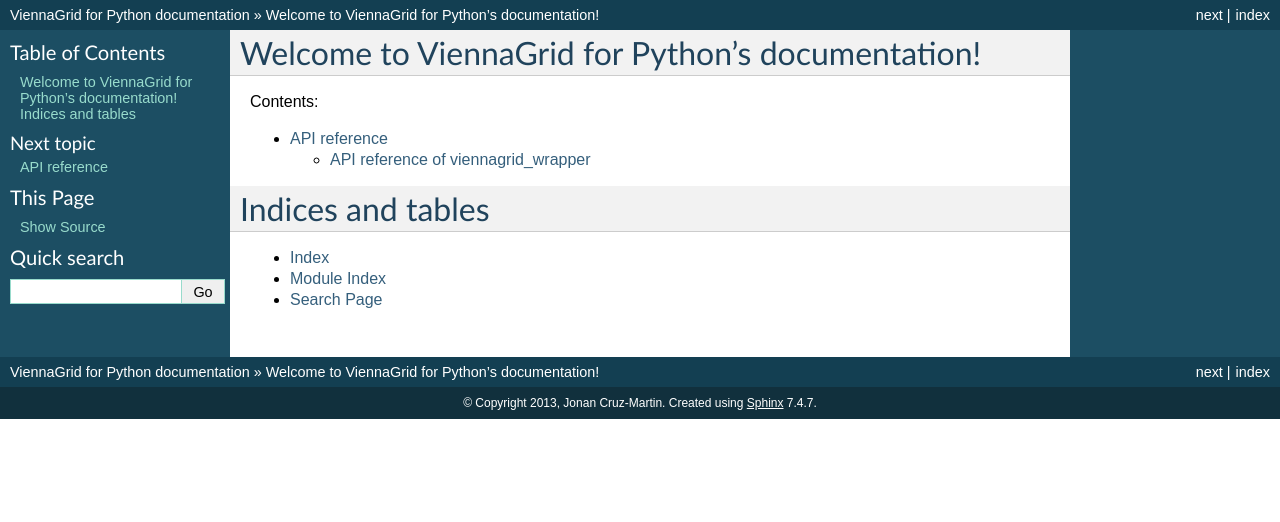
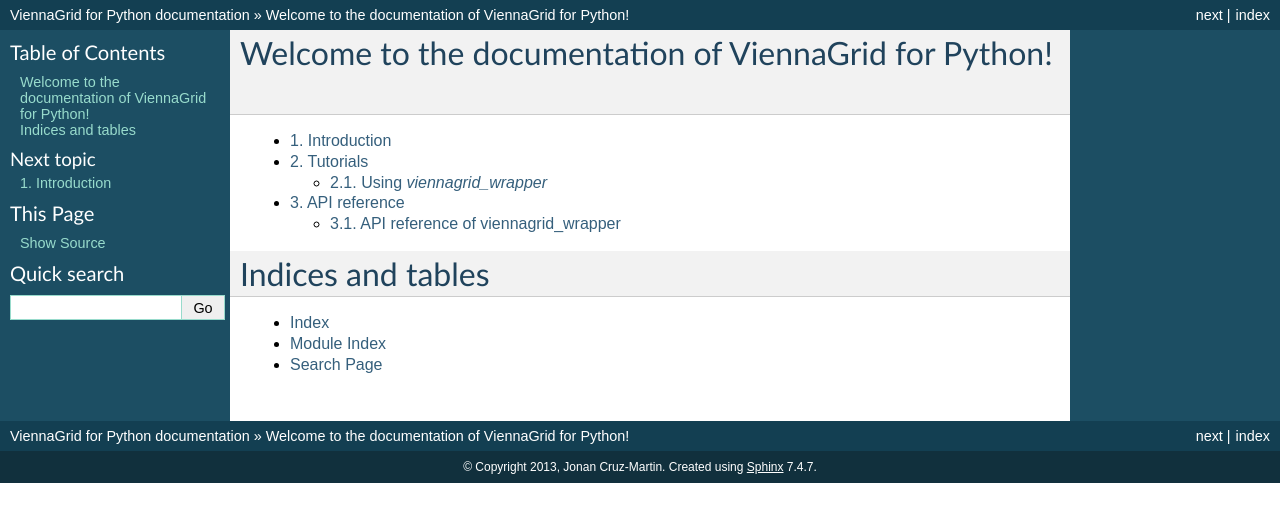
Before and after one commit to genba/viennagrid-python, a Sphinx documentation site: the page built from doc/source/index.rst, in a window 1280 px wide. Shown: the top 522 px of the page. Built offline with Sphinx 7.4.7, drawn with Linux system fonts in a browser that asks for light colours; formulas are drawn with MathJax 3; the version number could not be read and is left out; some of the changed lines change nothing that is shown.

Commit message:
Add introduction and tutorial for 'viennagrid_wrapper'.

```diff
--- a/doc/source/index.rst
+++ b/doc/source/index.rst
@@ -3,14 +3,15 @@
    You can adapt this file completely to your liking, but it should at least
    contain the root `toctree` directive.
 
-Welcome to ViennaGrid for Python's documentation!
-=================================================
-
-Contents:
+Welcome to the documentation of ViennaGrid for Python!
+======================================================
 
 .. toctree::
    :maxdepth: 2
+   :numbered:
 
+   intro
+   tutorial
    apiref
 
 Indices and tables
--- /dev/null
+++ b/doc/source/intro.rst
@@ -0,0 +1,17 @@
+Introduction
+============
+
+*ViennaGrid for Python* is a set of Python modules that make the functionality of `ViennaGrid <http://viennagrid.sourceforge.net/>`_ accessible to Python programmers.
+
+As ViennaGrid's website explains, *ViennaGrid is a C++ library designed for the handling of structured and unstructured meshes in arbitrary spatial dimensions using different coordinate systems*. However, the Python interface has some limitations regarding the supported spatial dimensions: you can no longer handle meshes in arbitrary dimensions; instead, it is limited to 2D and 3D meshes, but this should suffice for the vast majority of applications.
+
+In short, *ViennaGrid for Python* enables you to define and work with 2D and 3D meshes based on triangles, quadrilaterals, tetrahedrals and hexahedrals using cartesian, polar, cylindrical or spherical coordinates.
+
+*ViennaGrid for Python* consists of two Python modules:
+
+1. `viennagrid_wrapper`
+2. `viennagrid`
+
+`viennagrid_wrapper` is the low-level module that wraps ViennaGrid's C++ classes and functions to Python. On the other hand, `viennagrid` is a higher-level module that provides a more Pythonic interface to ViennaGrid, and which is actually relies on `viennagrid_wrapper` to provide its functionality.
+
+In general, you will want to use `viennagrid` instead of `viennagrid_wrapper`. However, there may be some circumstances under which you may prefer to use `viennagrid_wrapper` directly. We will look into this with further detail in the :doc:`tutorial`.
--- /dev/null
+++ b/doc/source/tutorial.rst
@@ -0,0 +1,7 @@
+Tutorials
+=========
+
+.. toctree::
+   :maxdepth: 2
+
+   tutorial/viennagrid_wrapper
--- /dev/null
+++ b/doc/source/tutorial/viennagrid_wrapper.rst
@@ -0,0 +1,176 @@
+Using `viennagrid_wrapper`
+==========================
+
+A mesh in ViennaGrid is composed of **cells** which, in turn, are defined by their **vertices**. All of the objects that conform the mesh are stored in a container called **domain**. In addition, a domain may be subdivided in **segments**.
+
+When a domain is defined, all the points that will act as vertices of any cells must be added to the domain. Then segments can be created within the domain to subdivide it, and cells can be created within the segments from the vertices that already belong to the domain.
+
+Choosing the appropriate type of domain
+---------------------------------------
+
+When using `viennagrid_wrapper`, as opposed to `viennagrid`, you must take into account what type of points and domains you are using. *ViennaGrid for Python* supports the following point types:
+
+* cartesian 2D and 3D
+* cylindrical (3-dimensional)
+* polar (2-dimensional)
+* spherical (3-dimensional)
+
+all of them using double precision.
+
+In addition, the type of cells (and, thus, of domains and segments) can consist in the combination of any of the point types with any of the following topological elements:
+
+* triangles
+* quadrilaterals
+* tetrahedra
+* hexahedra
+
+Hence, you will have to choose what type of points and domains you are going to use depending of your application. In the :doc:`../apiref/viennagrid_wrapper`, you can consult more information on the classes available, but for the sake of the tutorial, please note that you have the following point types available:
+
+* :py:class:`~viennagrid_wrapper.PointCartesian2D` for creating cartesian 2D points
+* :py:class:`~viennagrid_wrapper.PointCartesian3D` for creating cartesian 3D points
+* :py:class:`~viennagrid_wrapper.PointCylindrical3D` for creating cylindrical points
+* :py:class:`~viennagrid_wrapper.PointPolar2D` for creating polar points
+* :py:class:`~viennagrid_wrapper.PointSpherical3D` for creating spherical points
+
+and as many classes for domains, segments and cells as combinations are of the types of cell (triangle, quadrilateral, tetrahedron and hexahedron) with the different types of point. For example, for a triangular mesh, you have the following domain classes:
+
+* :py:class:`~viennagrid_wrapper.TriangularCartesian2D_Domain` for creating triangular domains of cartesian 2D points
+* :py:class:`~viennagrid_wrapper.TriangularCartesian3D_Domain` for creating triangular domains of cartesian 3D points
+* :py:class:`~viennagrid_wrapper.TriangularCylindrical3D_Domain` for creating triangular domains of cylindrical points
+* :py:class:`~viennagrid_wrapper.TriangularPolar2D_Domain` for creating triangular domains of polar points
+* :py:class:`~viennagrid_wrapper.TriangularSpherical3D_Domain` for creating triangular domains of spherical points
+
+Defining a domain
+-----------------
+
+For our example, we will consider the domain presented in chapter 4 of `ViennaGrid's PDF manual <http://viennagrid.sourceforge.net/viennagrid-manual-current.pdf>`_:
+
+This domain is a triangular domain in the cartesian 2D space which contains 5 vertices and 2 segments, whereas each segment has two cells.
+
+We thus start by defining a triangular domain of cartesian 2D points: ::
+
+    from viennagrid_wrapper import TriangularCartesian2D_Domain as Domain
+    d = Domain()
+
+Adding vertices to a domain
+---------------------------
+
+The next step would be to add to the domain the vertices that fill form our cells. To see what vertices belong to the domain, you can use the read-only attribute :py:attr:`~viennagrid_wrapper.TriangularCartesian2D_Domain.vertices`: ::
+
+    >>> d.vertices
+    []
+
+If you run this code, you will get an empty list, as you have seen in the interpreter output above, because we haven't added any vertices to the domain yet.
+
+To add vertices, we need to import the appropriate type of point (in our case: :py:class:`~viennagrid_wrapper.PointCartesian2D`) and use the method :py:meth:`~viennagrid_wrapper.TriangularCartesian2D_Domain.add_vertex`, which accepts as its only parameter the point you want to add as a vertex.
+
+Let's add to the domain all the vertices that we need to define our cells! ::
+
+    from viennagrid_wrapper import PointCartesian2D as Point
+    d.add_vertex(Point(0, 0)) # Vertex with ID #0
+    d.add_vertex(Point(1, 0)) # Vertex with ID #1
+    d.add_vertex(Point(2, 0)) # Vertex with ID #2
+    d.add_vertex(Point(2, 1)) # Vertex with ID #3
+    d.add_vertex(Point(1, 1)) # Vertex with ID #4
+    d.add_vertex(Point(0, 1)) # Vertex with ID #5
+
+When you add a vertex to the domain, the vertex gets a unique ID which corresponds to its index in the list of vertices of the domain, as the comments on the right side indicate.
+
+Now that we've added vertices to our domain, we will get a non-empty list whenever we use read the attribute :py:attr:`~viennagrid_wrapper.TriangularCartesian2D_Domain.vertices`. If you've followed the tutorial so far, you will get an output similar to this one (although the memory addresses of the object may be different in your case): ::
+
+    >>> d.vertices
+     [<viennagrid_wrapper.PointCartesian2D object at 0x7f15f8362c80>,
+      <viennagrid_wrapper.PointCartesian2D object at 0x7f15f8362cf8>,
+      <viennagrid_wrapper.PointCartesian2D object at 0x7f15f8362d70>,
+      <viennagrid_wrapper.PointCartesian2D object at 0x7f15f8362de8>,
+      <viennagrid_wrapper.PointCartesian2D object at 0x7f15f8362e60>,
+      <viennagrid_wrapper.PointCartesian2D object at 0x7f15f8362ed8>]
+
+Just for fun, you can attempt to get information on any of the vertices. For example, you could try to get the coordinates of the fourth vertex by doing this:
+
+    >>> v = d.vertices[3]
+    >>> v.coords
+    [2.0, 1.0]
+
+Creating segments within a domain
+---------------------------------
+
+Now that we have a domain and vertices in it, we proceed to creating segments to which we can add the cells. Similar to what we did before with the vertices of the domain, we can get a list of the segments of the domain by using the attribute :py:attr:`~viennagrid_wrapper.TriangularCartesian2D_Domain.segments`: ::
+
+    >>> d.segments
+    []
+
+Like before, this will return an empty list, since we haven't created any segments in the domain yet.
+
+To create addittional segments in a domain, we use the method :py:meth:`~viennagrid_wrapper.TriangularCartesian2D_Domain.create_segments` and pass the amount of segments to create as argument: ::
+
+    d.create_segments(2)
+
+This method will always create as many additional segments as you specify, and you can always call it as many times as you want to create new segments.
+
+Now there should be two segments in our domain, which we can check by reading the attribute :py:attr:`~viennagrid_wrapper.TriangularCartesian2D_Domain.segments` again: ::
+
+    >>> d.segments
+    [<viennagrid_wrapper.TriangularCartesian2D_Segment object at 0x258cfc0>,
+     <viennagrid_wrapper.TriangularCartesian2D_Segment object at 0x258d880>]
+
+Creating cells within a segment
+-------------------------------
+
+To finish with domain setup, the only remaining step is to create cells from the vertices we've added and store the newly created cells in a segment within the domain. For that purpose, we use the method :py:attr:`~viennagrid_wrapper.TriangularCartesian2D_Segment.create_cell`, passing as parameters the vertices that form the cell in the appropriate order: ::
+
+    s0 = d.segments[0]
+    s0.create_cell(d.vertices[0], d.vertices[1], d.vertices[5]) # Cell with vertices 0-1-5
+    s0.create_cell(d.vertices[1], d.vertices[4], d.vertices[5]) # Cell with vertices 1-4-5
+
+.. note::
+
+    Please, note that you have to pass the vertices from the domain! It will not work if you pass points different than those in the domain!
+
+    For example, doing it this way, it wouldn't work: ::
+
+        v1 = Point(0, 0)
+        v2 = Point(1, 0)
+        v3 = Point(0, 1)
+        s0.create_cell(v1, v2, v3)
+
+    even though added the points to the domain with :py:meth:`~viennagrid_wrapper.TriangularCartesian2D_Domain.add_vertex` before creating the cell, like this: ::
+
+        v1 = Point(0, 0)
+        v2 = Point(1, 0)
+        v3 = Point(0, 1)
+
+        d.add_vertex(v1)
+        d.add_vertex(v2)
+        d.add_vertex(v3)
+
+        s0.create_cell(v1, v2, v3)
+
+    However, this would work finely: ::
+
+        v1 = d.vertices[0]
+        v2 = d.vertices[1]
+        v3 = d.vertices[5]
+        s0.create_cell(v1, v2, v3)
+
+Thanks to :py:attr:`~viennagrid_wrapper.TriangularCartesian2D_Segment.create_cell`, the cells are now created and stored in the segment. If you want, you can check that they're there by reading the :py:attr:`~viennagrid_wrapper.TriangularCartesian2D_Segment.cells` attribute: ::
+
+    >>> s0.cells
+    [<viennagrid_wrapper.TriangularCartesian2D_Cell object at 0x7f15f833d1a0>,
+     <viennagrid_wrapper.TriangularCartesian2D_Cell object at 0x7f15f833d4b0>]
+
+Now, you could even get what vertices form any of the cells stored within the segment: ::
+
+    >>> s0.cells[0].vertices
+    [<viennagrid_wrapper.PointCartesian2D object at 0x7f15f8362f50>,
+     <viennagrid_wrapper.PointCartesian2D object at 0x7f15f836f050>,
+     <viennagrid_wrapper.PointCartesian2D object at 0x7f15f836f0c8>]
+
+and even show the coordinates of the cell's vertices: ::
+
+    >>> for v in s0.cells[0].vertices:
+    ...     print v.coords
+    ...
+    [0.0, 0.0]
+    [1.0, 0.0]
+    [0.0, 1.0]
```
